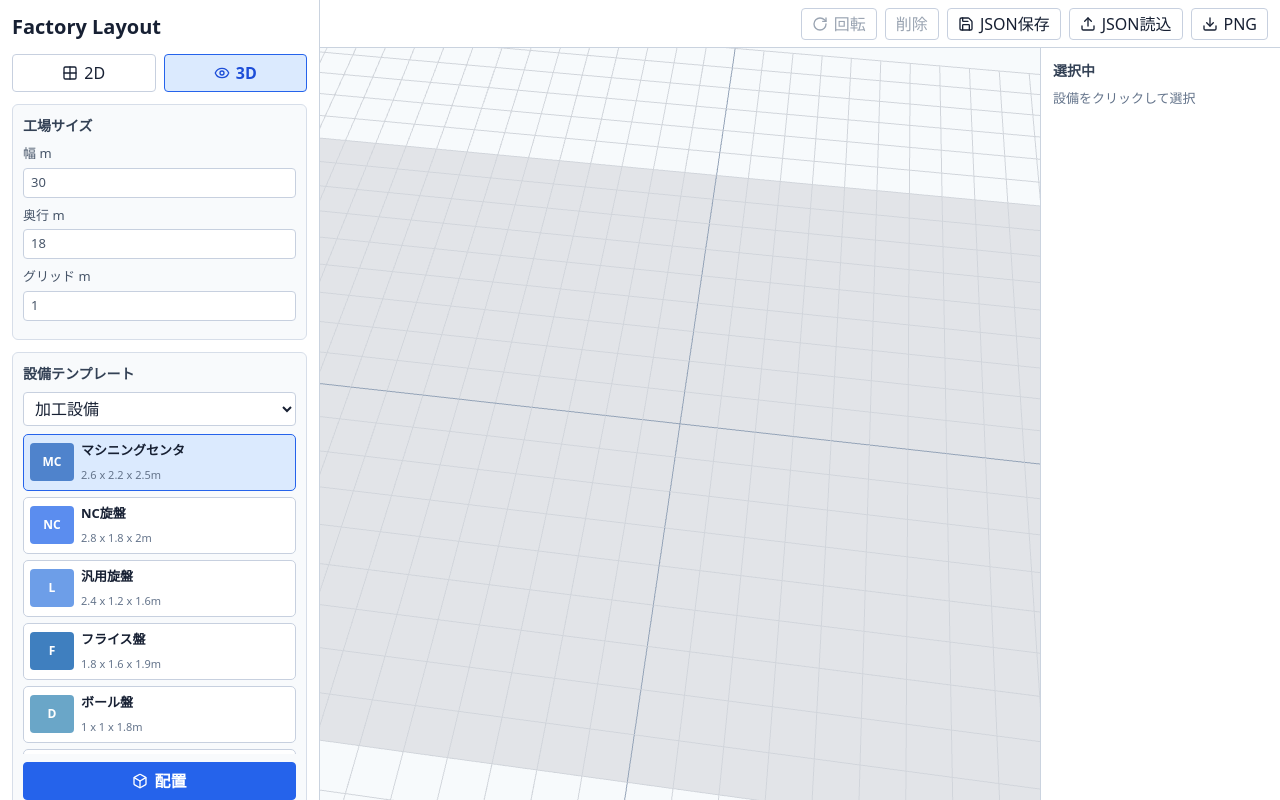
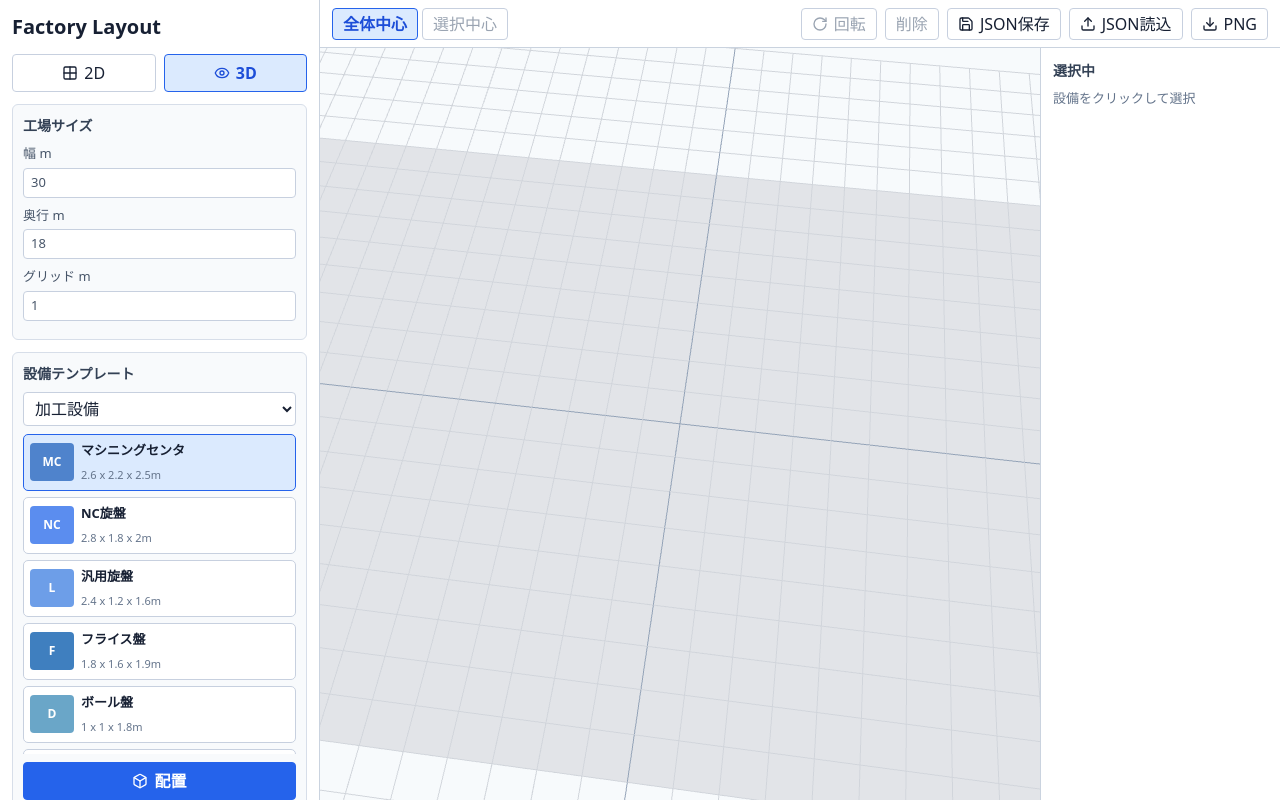
Before and after one commit to PlugBits/factory-layout, a React (Vite) app: page / in a window 1280 px wide. Both pictures are taken after a click on the button "3D". Built offline with nearby package versions, Linux system fonts and the light colour scheme.

Commit message:
Add 3D orbit target controls

```diff
--- a/src/App.tsx
+++ b/src/App.tsx
@@ -6,6 +6,7 @@ import { OrbitControls } from "three/examples/jsm/controls/OrbitControls.js";
 
 type Category = "machine" | "logistics" | "work" | "building" | "utility" | "safety";
 type ViewMode = "2d" | "3d";
+type OrbitTargetMode = "factory" | "selected";
 
 type EquipmentTemplate = {
   id: string;
@@ -99,6 +100,7 @@ function downloadBlob(blob: Blob, fileName: string) {
 
 function App() {
   const [viewMode, setViewMode] = useState<ViewMode>("2d");
+  const [orbitTargetMode, setOrbitTargetMode] = useState<OrbitTargetMode>("factory");
   const [factory, setFactory] = useState({ width: 30, depth: 18, grid: 1 });
   const [category, setCategory] = useState<Category>("machine");
   const [selectedTemplateId, setSelectedTemplateId] = useState(templates[0].id);
@@ -237,6 +239,12 @@ function App() {
 
       <main className="workspace">
         <header className="topbar">
+          {viewMode === "3d" ? (
+            <div className="orbit-toggle">
+              <button className={orbitTargetMode === "factory" ? "active" : ""} onClick={() => setOrbitTargetMode("factory")}>全体中心</button>
+              <button className={orbitTargetMode === "selected" ? "active" : ""} onClick={() => setOrbitTargetMode("selected")} disabled={!selectedItem}>選択中心</button>
+            </div>
+          ) : null}
           <button onClick={rotateSelected} disabled={!selectedItem}><RotateCw size={16} />回転</button>
           <button onClick={deleteSelected} disabled={!selectedItem}>削除</button>
           <button onClick={saveJson}><Save size={16} />JSON保存</button>
@@ -280,7 +288,7 @@ function App() {
               </div>
             </div>
           ) : (
-            <ThreePreview factory={factory} items={items} selectedId={selectedId} />
+            <ThreePreview factory={factory} items={items} selectedId={selectedId} orbitTargetMode={orbitTargetMode} />
           )}
 
           <aside className="properties">
@@ -335,7 +343,7 @@ function LayoutItemView({ item, selected, pxPerMeter, onPointerDown, onDoubleCli
   );
 }
 
-function ThreePreview({ factory, items, selectedId }: { factory: ProjectFile["factory"]; items: LayoutItem[]; selectedId: string | null }) {
+function ThreePreview({ factory, items, selectedId, orbitTargetMode }: { factory: ProjectFile["factory"]; items: LayoutItem[]; selectedId: string | null; orbitTargetMode: OrbitTargetMode }) {
   const mountRef = useRef<HTMLDivElement | null>(null);
 
   useEffect(() => {
@@ -357,7 +365,8 @@ function ThreePreview({ factory, items, selectedId }: { factory: ProjectFile["fa
     mount.appendChild(renderer.domElement);
 
     const controls = new OrbitControls(camera, renderer.domElement);
-    controls.target.set(factory.width / 2, 0, factory.depth / 2);
+    const orbitTarget = getOrbitTarget(factory, items, selectedId, orbitTargetMode);
+    controls.target.set(orbitTarget.x, orbitTarget.y, orbitTarget.z);
     controls.update();
 
     scene.add(new THREE.HemisphereLight("#ffffff", "#94a3b8", 1.7));
@@ -409,7 +418,7 @@ function ThreePreview({ factory, items, selectedId }: { factory: ProjectFile["fa
       renderer.dispose();
       mount.innerHTML = "";
     };
-  }, [factory, items, selectedId]);
+  }, [factory, items, selectedId, orbitTargetMode]);
 
   return <div className="three-preview" ref={mountRef} />;
 }
@@ -419,4 +428,20 @@ function snap(value: number, grid: number) {
   return Number((Math.round(value / grid) * grid).toFixed(3));
 }
 
+function getOrbitTarget(factory: ProjectFile["factory"], items: LayoutItem[], selectedId: string | null, mode: OrbitTargetMode) {
+  const selected = items.find((item) => item.id === selectedId);
+  if (mode === "selected" && selected) {
+    return {
+      x: selected.x + selected.width / 2,
+      y: Math.max(selected.height * 0.45, 0.2),
+      z: selected.y + selected.depth / 2
+    };
+  }
+  return {
+    x: factory.width / 2,
+    y: 0,
+    z: factory.depth / 2
+  };
+}
+
 export default App;
--- a/src/styles.css
+++ b/src/styles.css
@@ -184,6 +184,25 @@ select {
   padding: 8px 12px;
 }
 
+.orbit-toggle {
+  display: inline-grid;
+  grid-template-columns: 1fr 1fr;
+  gap: 4px;
+  margin-right: auto;
+}
+
+.orbit-toggle button {
+  border-radius: 4px;
+  padding: 5px 10px;
+}
+
+.orbit-toggle button.active {
+  border-color: #2563eb;
+  background: #dbeafe;
+  color: #1d4ed8;
+  font-weight: 800;
+}
+
 .content {
   display: grid;
   grid-template-columns: minmax(0, 1fr) 240px;
```
